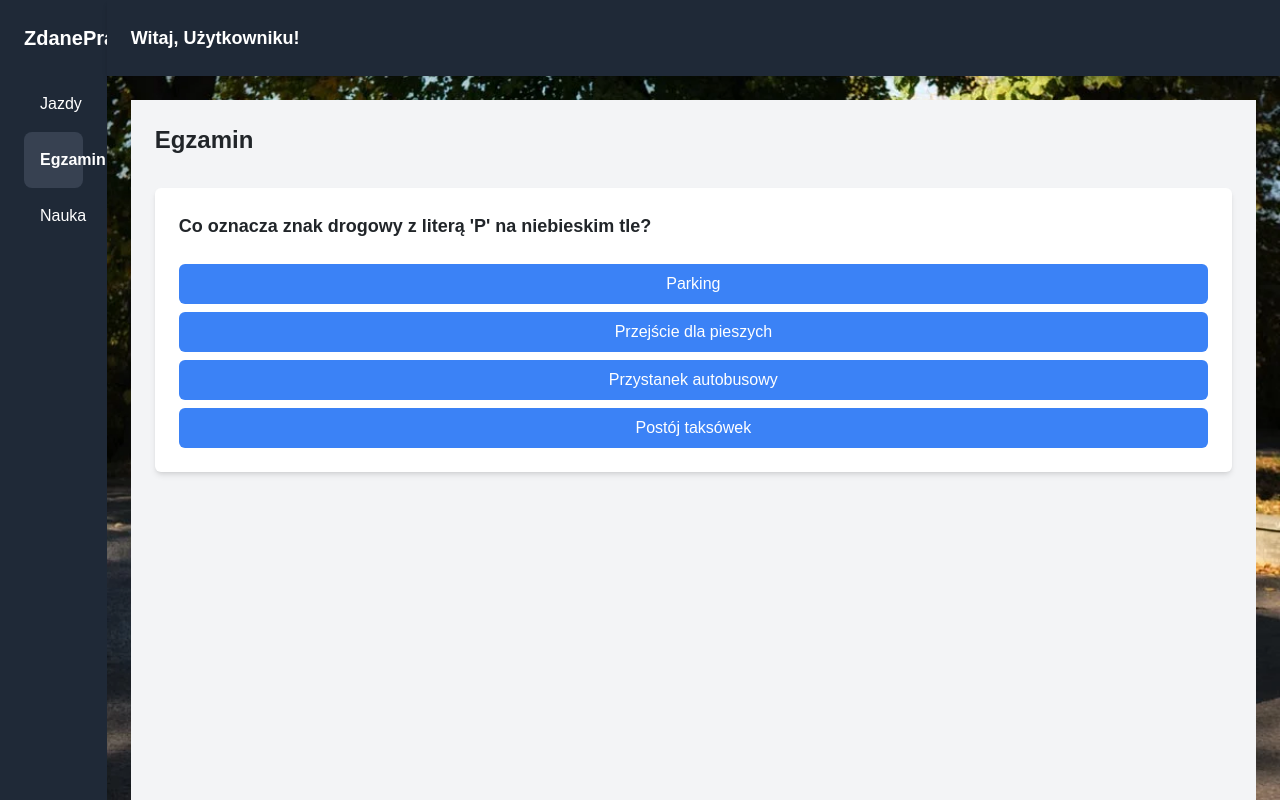
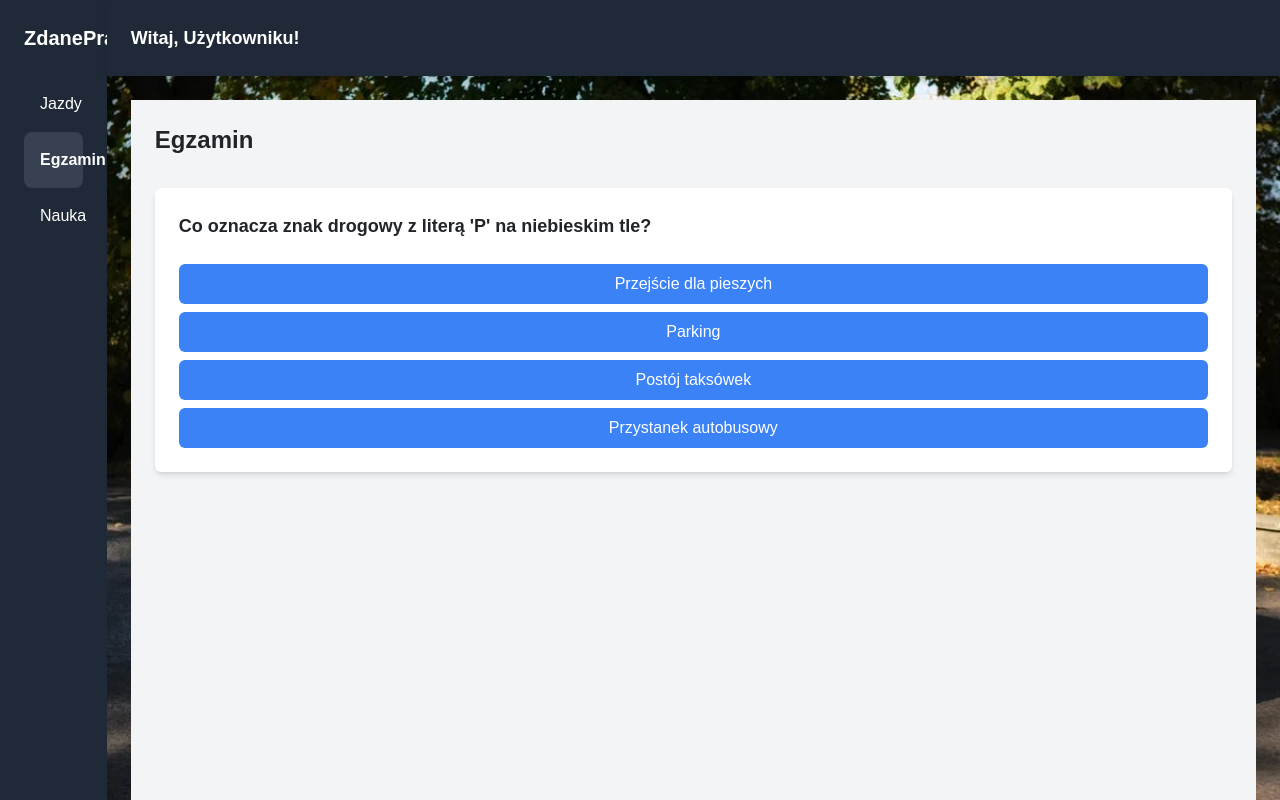
Before and after one commit to davidpub6/ZdanePrawko, a React (Create React App) app in the folder app/: page /egzamin/test in a window 1280 px wide. Built offline with nearby package versions, Linux system fonts and the light colour scheme.

Commit message:
Losowosc pytan i odpowiedzi

```diff
--- a/app/src/pages/egzamin/Test.jsx
+++ b/app/src/pages/egzamin/Test.jsx
@@ -1,19 +1,39 @@
-import React, { useState } from "react";
+import React, { useState, useEffect } from "react";
 import Question from "../../components/Question";
 import { useNavigate } from 'react-router-dom';
-import quizData from "../../Data/quiz.json";
+import quizDataOriginal from "../../Data/quiz.json";
+
+function shuffleArray(array) {
+  const newArray = array.slice();
+  for (let i = newArray.length - 1; i > 0; i--) {
+    const j = Math.floor(Math.random() * (i + 1));
+    [newArray[i], newArray[j]] = [newArray[j], newArray[i]];
+  }
+  return newArray;
+}
 
 function TestProbny() {
   const navigate = useNavigate();
 
+  const [quizData, setQuizData] = useState([]);
   const [currentQuestionIndex, setCurrentQuestionIndex] = useState(0);
   const [score, setScore] = useState(0);
   const [showResults, setShowResults] = useState(false);
 
+  useEffect(() => {
+    setQuizData(shuffleArray(quizDataOriginal));
+  }, []);
+
   const currentQuestion = quizData[currentQuestionIndex];
 
-  // Map the correct answer letter to its actual value
-  const correctAnswerValue = currentQuestion[currentQuestion.answer];
+  const options = currentQuestion ? shuffleArray([
+    { key: 'a', value: currentQuestion.a },
+    { key: 'b', value: currentQuestion.b },
+    { key: 'c', value: currentQuestion.c },
+    { key: 'd', value: currentQuestion.d },
+  ]) : [];
+
+  const correctAnswerValue = currentQuestion ? currentQuestion[currentQuestion.answer] : null;
 
   const handleAnswer = (selectedAnswer) => {
     if (selectedAnswer === correctAnswerValue) {
@@ -28,6 +48,7 @@ function TestProbny() {
   };
 
   const handleReset = () => {
+    setQuizData(shuffleArray(quizDataOriginal));
     setCurrentQuestionIndex(0);
     setScore(0);
     setShowResults(false);
@@ -36,10 +57,10 @@ function TestProbny() {
   return (
     <div className="bg-gray-100 p-6 min-h-screen">
       <h1 className="text-2xl font-bold text-left mb-8">Egzamin</h1>
-      {!showResults ? (
+      {!showResults && currentQuestion ? (
         <Question
           question={currentQuestion.question}
-          options={[currentQuestion.a, currentQuestion.b, currentQuestion.c, currentQuestion.d]}
+          options={options.map(option => option.value)}
           onAnswer={handleAnswer}
           correctAnswer={correctAnswerValue}
         />
```
